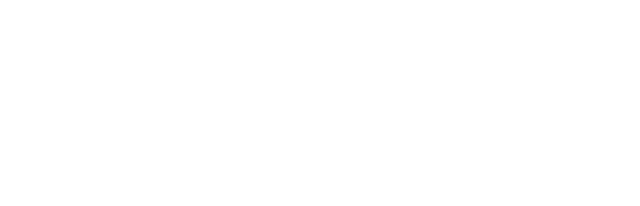
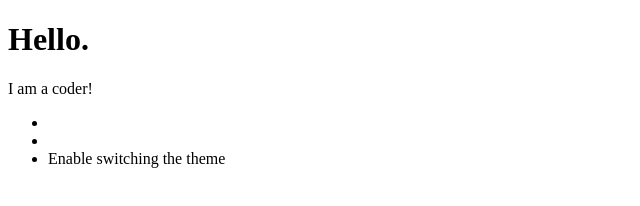
Before and after one commit to jakobroenn02/jakobroenn02.github.io, a plain HTML site: page index.html in a window 1280 px wide. Shown: the whole page, without its empty margins (0-640 px from the left). Drawn offline with Linux system fonts and the light colour scheme.

Commit message:
css and index
new css file and update to index.

```diff
--- a/index.html
+++ b/index.html
@@ -4,10 +4,28 @@
     <meta charset="UTF-8">
     <meta http-equiv="X-UA-Compatible" content="IE=edge">
     <meta name="viewport" content="width=device-width, initial-scale=1.0">
-    <title>jakobroenn02</title>
+    <title>jakobroenn02.io</title>
+    <link rel="stylesheet" href="main.css">
 </head>
 
+<body>
+    <h1>Hello.</h1>
 
+    <p>I am a coder!</p>
+
+    <ul>
+        <li class="list"></li>
+        <li class="list"></li>
+        <li>Enable switching the theme</li>
+
+    </ul>
+
+
+
+
+
+
+</body>
 
 
 
```
Also changed, not shown: main.css (added).
